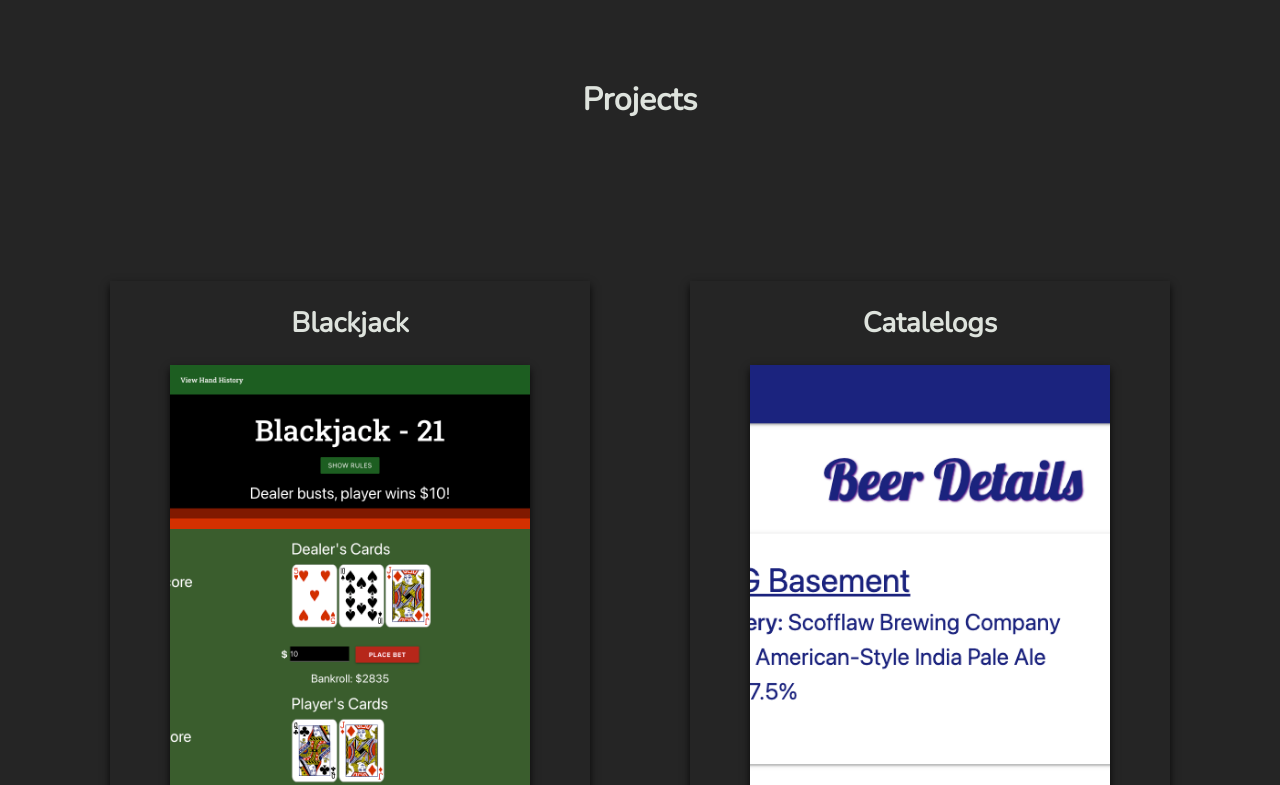
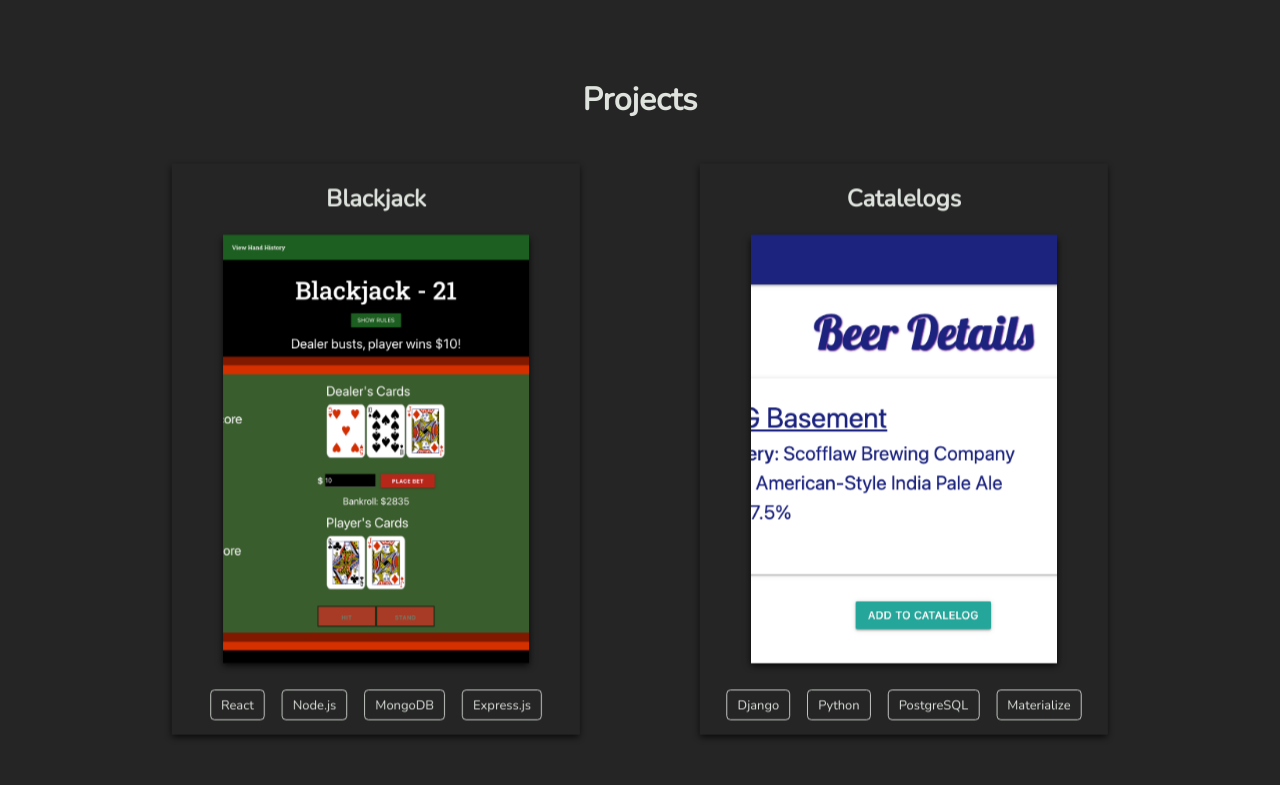
Before and after one commit to angrypirate33/portfolio, a React (Create React App) app: page / in a window 1280 px wide. Shown: the part 802-1587 px from the top of the page. Built offline with nearby package versions, Linux system fonts and the light colour scheme.

Commit message:
Updates ProjectsPage for laptop screens.

```diff
--- a/src/pages/ProjectsPage/ProjectsPage.css
+++ b/src/pages/ProjectsPage/ProjectsPage.css
@@ -189,6 +189,17 @@
   padding: 0.5em;
 }
 
+@media only screen and (max-width: 1370px) {
+  .project-grid {
+    margin-top: -0.5em;
+    gap: 1em 3em;
+  }
+
+  .project-card {
+    transform: scale(.85)
+  }
+}
+
 @media only screen and (max-width: 850px) {
 
   .project-grid {
```
